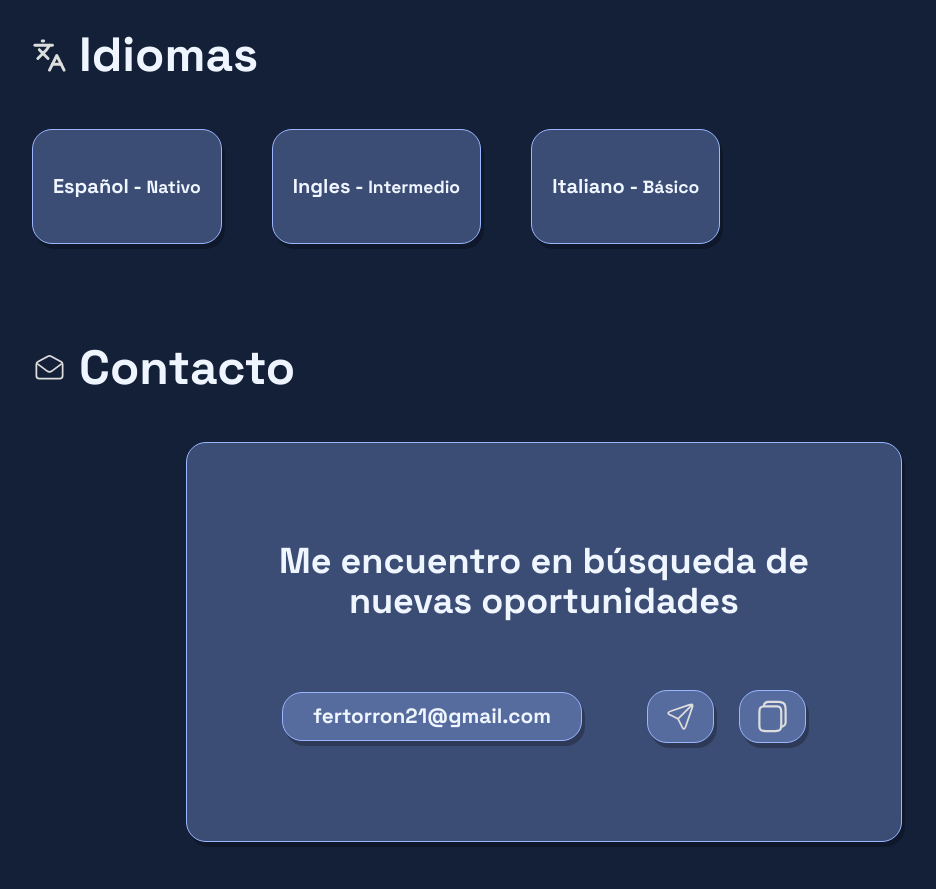
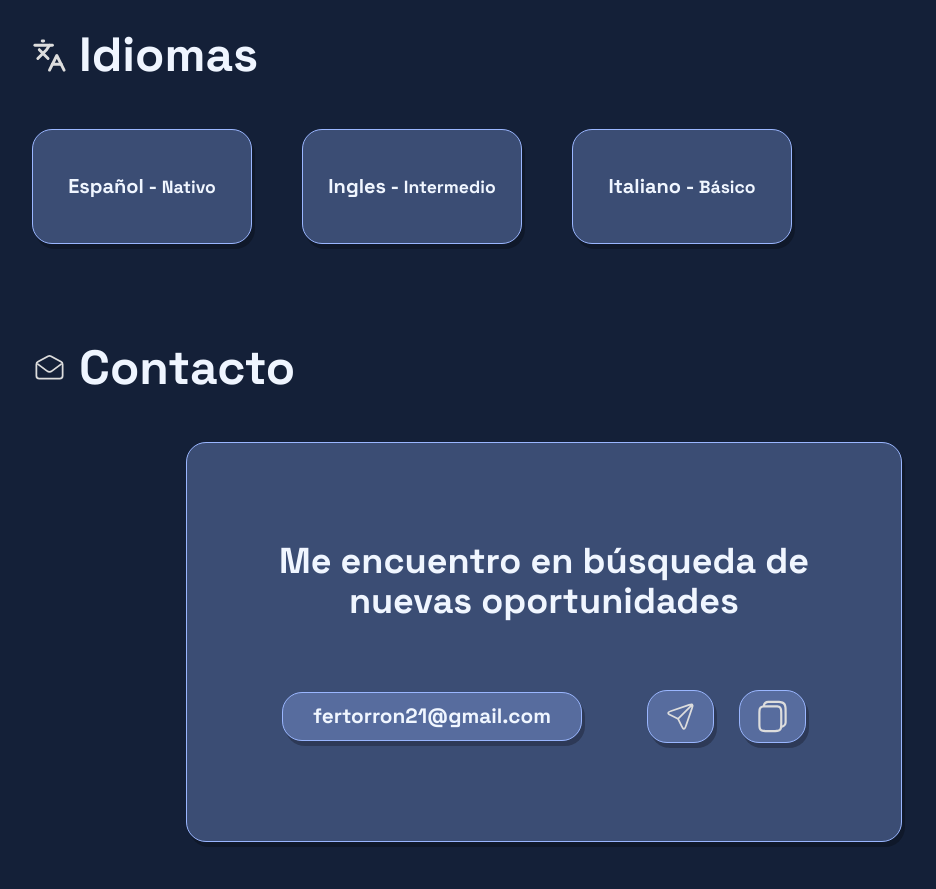
Before and after one commit to FerTorron/portfolio, an Astro site: page / in a window 1280 px wide. Shown: the part 5680-6569 px from the top of the page, without its empty margins (96-1032 px from the left). Built offline with nearby package versions, Linux system fonts and the light colour scheme; Astro itself is replaced by a stand-in of ours.

Commit message:
Idiomas width

```diff
--- a/src/components/Idiomas.astro
+++ b/src/components/Idiomas.astro
@@ -20,7 +20,7 @@ const languages = [
         <span class="text-4xl lg:text-5xl text-[#EFF5FF]  font-bold flex items-center gap-3 justify-center"><img class="w-[35px] h-[35px]" src="./languages.svg" alt="Icono de Libros"> Idiomas</span>
         <div class="flex items-center justify-center lg:justify-start gap-[50px] flex-wrap">
             {languages.map((language) => (
-                <div class="w-auto h-[115px] flex items-center px-5 justify-center gap-1 bg-[#9AB6FF] border-[#9AB6FF] border-[1px] bg-opacity-[30%] rounded-[20px] shadow-[rgba(0,0,0,0.25)_3px_5px] hover:bg-[#4760A1] hover:translate-y-[-5px] transition-all cursor-pointer">
+                <div class="w-[220px] h-[115px] flex items-center px-5 justify-center gap-1 bg-[#9AB6FF] border-[#9AB6FF] border-[1px] bg-opacity-[30%] rounded-[20px] shadow-[rgba(0,0,0,0.25)_3px_5px] hover:bg-[#4760A1] hover:translate-y-[-5px] transition-all cursor-pointer">
                     <span class="text-xl font-bold text-[#f0f6ff]">{language.name} - <b class="text-[1.1rem]">{language.level}</b></span>
                 </div>
             ))}
```
